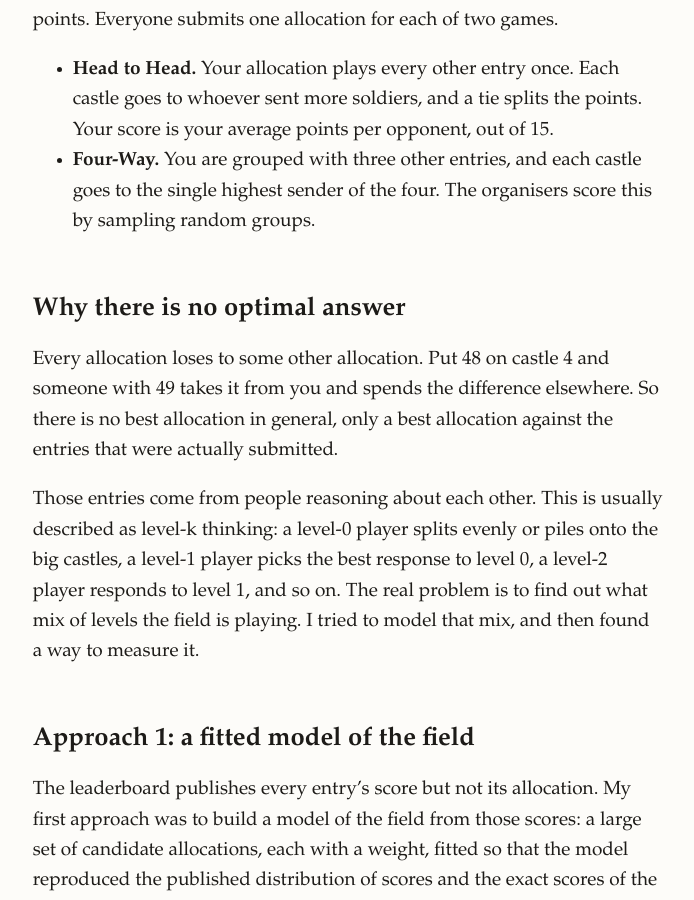
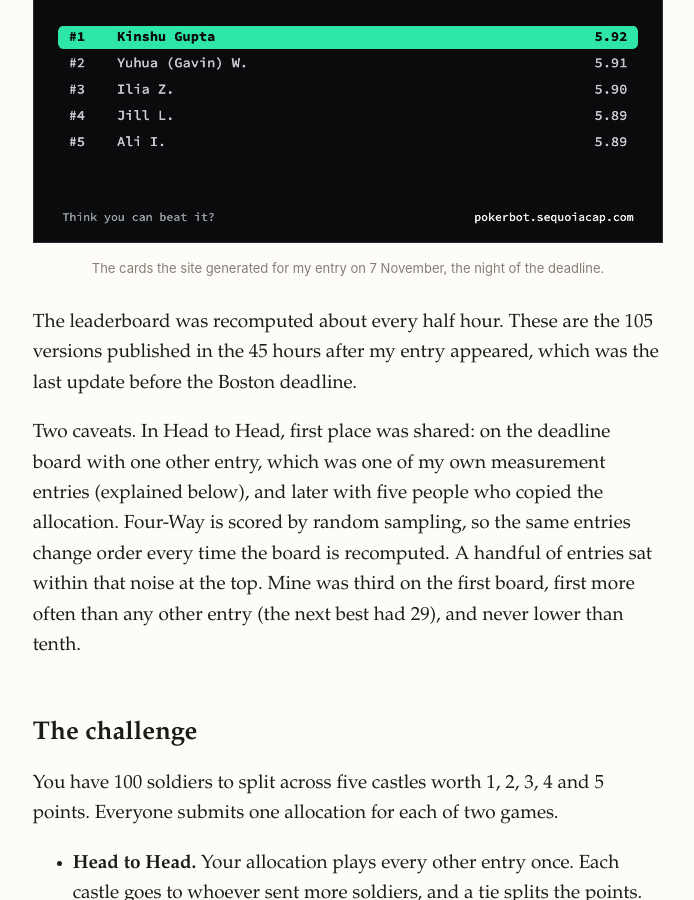
Before and after one commit to kinshu0/kinshu0.github.io, a Jekyll site: the page built from _posts/2026-11-22-castle-challenge.markdown, in a window 1280 px wide and 900 px high, scrolled down 974 px. Shown: the whole window, without its empty margins (292-986 px from the left). Built offline with Jekyll 4.4.1, drawn with Linux system fonts in a browser that asks for light colours.

Commit message:
Castle post: add the two leaderboard cards
Co-Authored-By: Claude Fable 5.2 <noreply@anthropic.com>

```diff
--- a/_posts/2026-11-22-castle-challenge.markdown
+++ b/_posts/2026-11-22-castle-challenge.markdown
@@ -4,8 +4,8 @@ title: "First in Sequoia's Castle Challenge: results and method"
 date: 2026-11-22 14:00:00 -0500
 permalink: /castle-challenge/
 description: "First in both games of Sequoia's No Limit Castle Challenge, out of about six thousand entries. The method: use the leaderboard to measure the field, one castle at a time."
-thumb:
-image:
+thumb: /assets/castle/four-way-rank-1.png
+image: /assets/castle/four-way-rank-1.png
 ---
 
 I finished first in both games of Sequoia's No Limit Castle Challenge, a strategy puzzle with about six thousand entries, run in November 2026.
@@ -14,6 +14,12 @@ I finished first in both games of Sequoia's No Limit Castle Challenge, a strateg
 |---|---|---|
 | Head to Head | 4-5-36-48-7 | 1st on all 105 |
 | Four-Way | 3-41-54-1-1 | 1st on 31 of 105, more than any other entry |
+
+<figure>
+<img src="/assets/castle/head-to-head-rank-1.png" alt="Leaderboard card: number 1 in Head to Head, Kinshu Gupta, 9.32" width="1200" height="675">
+<img src="/assets/castle/four-way-rank-1.png" alt="Leaderboard card: number 1 in Four-Way Battle, Kinshu Gupta, 5.92" width="1200" height="675">
+<figcaption>The cards the site generated for my entry on 7 November, the night of the deadline.</figcaption>
+</figure>
 
 The leaderboard was recomputed about every half hour. These are the 105 versions published in the 45 hours after my entry appeared, which was the last update before the Boston deadline.
 
```
Also changed, not shown: assets/castle/four-way-rank-1.png (added), assets/castle/head-to-head-rank-1.png (added).
